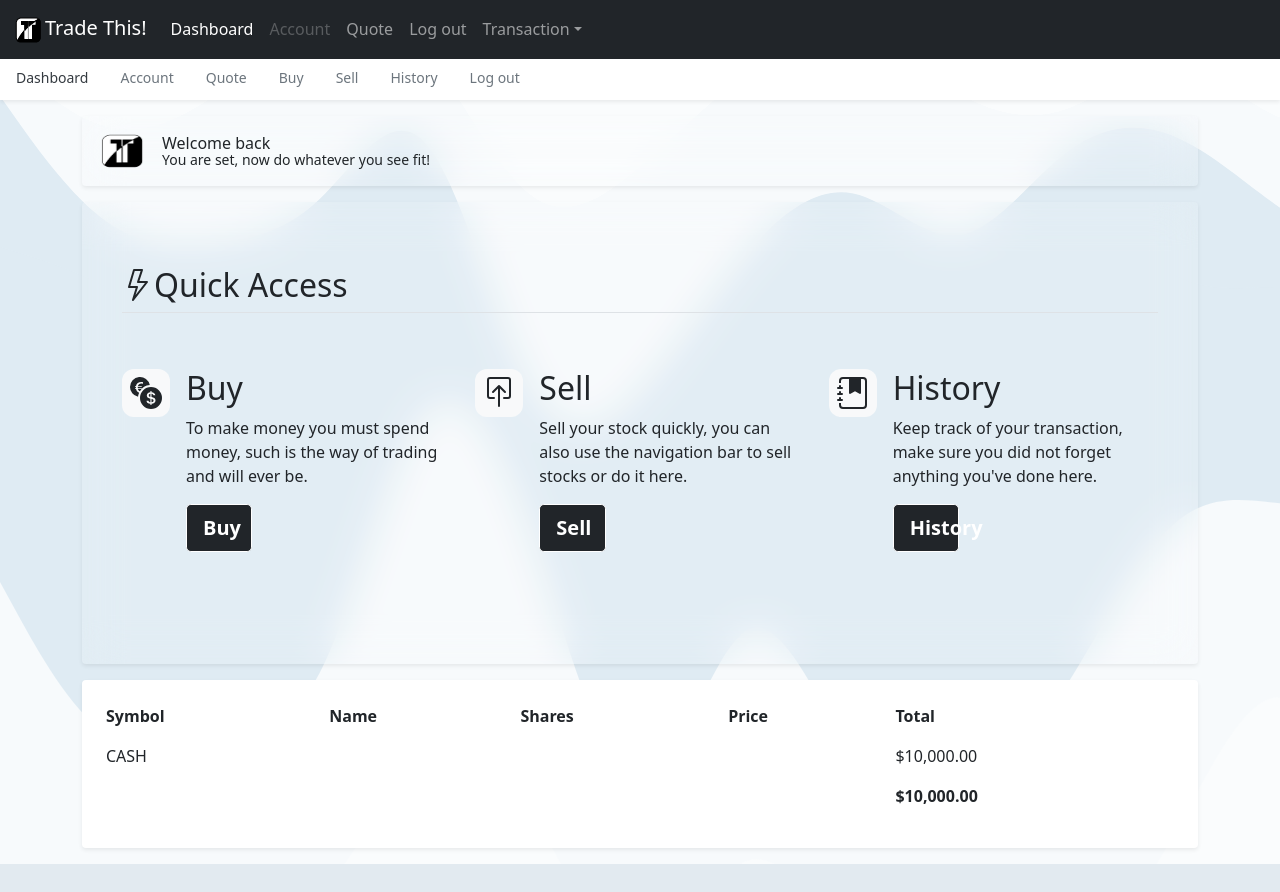
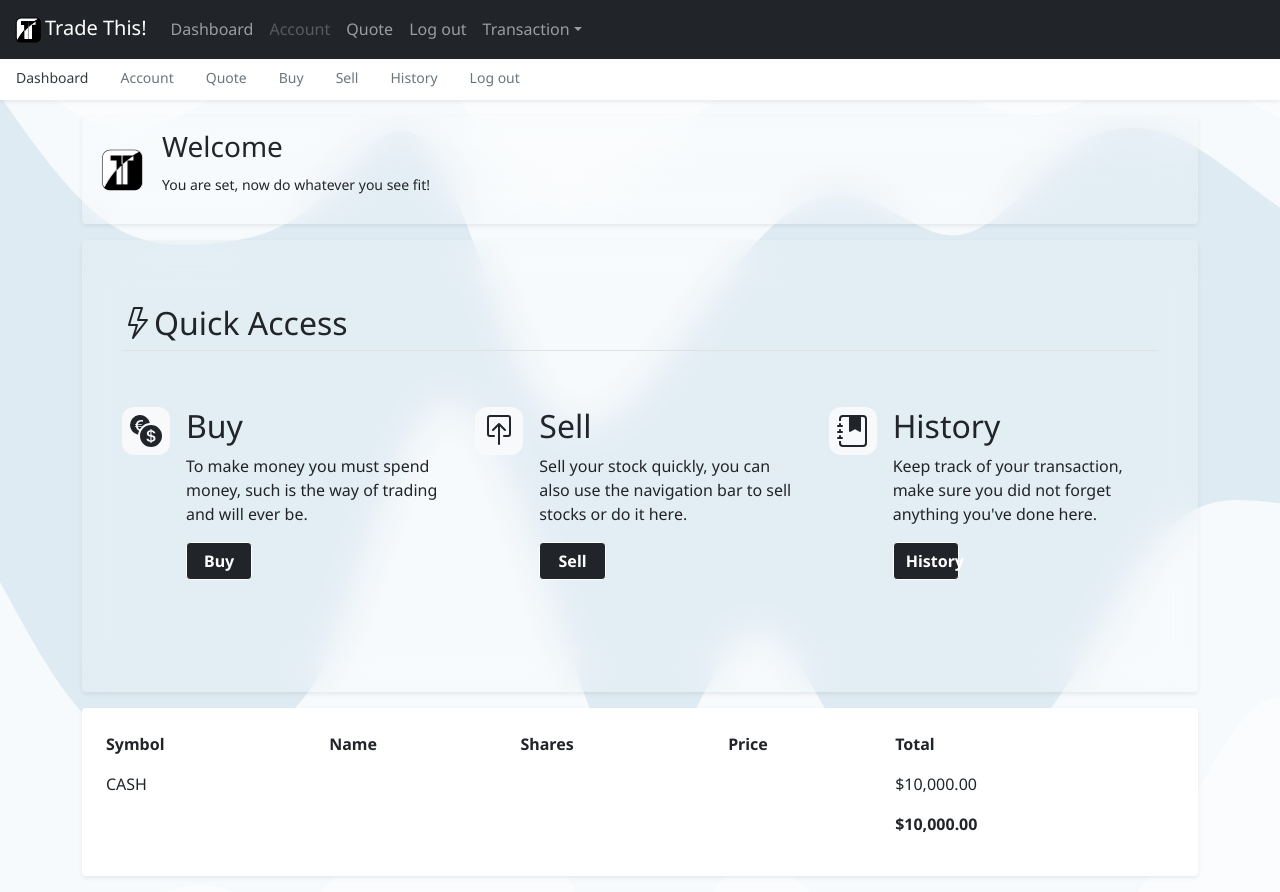
Before and after one commit to Ipcagr1d/trade-this, a Flask app: page / in a window 1280 px wide. Before the commit the page ends 864 px from the top, so only its background shows below. Run offline with Flask 2, Linux system fonts and the light colour scheme; a user stored in the database is signed in; some libraries are stand-ins or nearby versions.

Commit message:
Fixed button size

```diff
--- a/app.py
+++ b/app.py
@@ -35,12 +35,19 @@ app.config["SESSION_TYPE"] = "filesystem"
 Session(app)
 
 # Configure CS50 Library to use SQLite database
-db = SQL("sqlite:///finance.db")
+db = SQL("sqlite:///tradethis.db")
 
 # Make sure API key is set
 if not os.environ.get("API_KEY"):
     raise RuntimeError("API_KEY not set")
 
+# # Make sure API key is set
+# if not os.environ.get("API_KEY"):
+# #set iur api ke for the stock quote engine
+#     try:
+#         os.environ["API_KEY"] = "pk_55396df1894c4e10a34a4fd8f682c227"
+#     except:
+#         raise RuntimeError("API_KEY not set")
 
 @app.route("/")
 @login_required
--- a/static/index-style.css
+++ b/static/index-style.css
@@ -1,6 +1,7 @@
 html,
 body {
   overflow-x: hidden; /* Prevent scroll on narrow devices */
+  font-family: 'Noto Sans', sans-serif;
 }
 
 body {
--- a/templates/index.html
+++ b/templates/index.html
@@ -6,10 +6,12 @@
 
 {% block main %}
   <div class="acrylic d-flex align-items-center p-3 my-3 text-white rounded shadow-sm">
-    <img class="me-3" src="/static/1x/Artboard 7.png" alt="" width="48" height="38">
+    <img class="me-3" src="/static/1x/Artboard 7.png" alt="" width="48" height="48">
     <div class="lh-1">
-      <h1 class="h6 mb-0 text-dark lh-1">Welcome back</h1>
-      <small class="text-dark">You are set, now do whatever you see fit!</small>
+      <h1 class="h3 mb-0 text-dark lh-1">Welcome</h1>
+      <div class="my-3">
+        <small class="text-dark">You are set, now do whatever you see fit!</small>
+      </div>
     </div>
   </div>
 
@@ -28,7 +30,7 @@
           <div>
             <h2>Buy</h2>
             <p>To make money you must spend money, such is the way of trading and will ever be.</p>
-            <a href="/buy" class="btn btn-lg btn-secondary fw-bold border-white bg-dark btn-block w-25">
+            <a href="/buy" class="btn btn-md btn-secondary fw-bold border-white bg-dark btn-block w-25">
               Buy
             </a>
           </div>
@@ -43,7 +45,7 @@
           <div>
             <h2>Sell</h2>
             <p>Sell your stock quickly, you can also use the navigation bar to sell stocks or do it here.</p>
-            <a href="/sell" class="btn btn-lg btn-secondary fw-bold border-white bg-dark btn-block w-25">
+            <a href="/sell" class="btn btn-md btn-secondary fw-bold border-white bg-dark btn-block w-25">
               Sell
             </a>
           </div>
@@ -59,7 +61,7 @@
           <div>
             <h2>History</h2>
             <p>Keep track of your transaction, make sure you did not forget anything you've done here.</p>
-            <a href="/history" class="btn btn-lg btn-secondary fw-bold border-white bg-dark btn-block w-25">
+            <a href="/history" class="btn btn-md btn-secondary fw-bold border-white bg-dark btn-block w-25">
               History
             </a>
           </div>
--- a/templates/layout-front.html
+++ b/templates/layout-front.html
@@ -66,7 +66,9 @@
         </main>
 
         <footer class="mt-auto text-white-50">
-          <p>A personal <a href="https://getbootstrap.com/" class="text-white">project</a>, by <a href="https://twitter.com/mdo" class="text-white">@ipcagr1d</a>.</p>
+          <p>A personal <a href="https://getbootstrap.com/" class="text-white">project</a>, by <svg xmlns="http://www.w3.org/2000/svg" width="16" height="16" fill="currentColor" class="bi bi-github" viewBox="0 0 16 16">
+            <path d="M8 0C3.58 0 0 3.58 0 8c0 3.54 2.29 6.53 5.47 7.59.4.07.55-.17.55-.38 0-.19-.01-.82-.01-1.49-2.01.37-2.53-.49-2.69-.94-.09-.23-.48-.94-.82-1.13-.28-.15-.68-.52-.01-.53.63-.01 1.08.58 1.23.82.72 1.21 1.87.87 2.33.66.07-.52.28-.87.51-1.07-1.78-.2-3.64-.89-3.64-3.95 0-.87.31-1.59.82-2.15-.08-.2-.36-1.02.08-2.12 0 0 .67-.21 2.2.82.64-.18 1.32-.27 2-.27.68 0 1.36.09 2 .27 1.53-1.04 2.2-.82 2.2-.82.44 1.1.16 1.92.08 2.12.51.56.82 1.27.82 2.15 0 3.07-1.87 3.75-3.65 3.95.29.25.54.73.54 1.48 0 1.07-.01 1.93-.01 2.2 0 .21.15.46.55.38A8.012 8.012 0 0 0 16 8c0-4.42-3.58-8-8-8z"/>
+          </svg><a href="https://github.com/Ipcagr1d" class="text-white">@ipcagr1d</a>.</p>
         </footer>
       </div>
 
--- a/templates/layout.html
+++ b/templates/layout.html
@@ -40,20 +40,24 @@
 
     <link href="/static/favicon.ico" rel="icon">
 
+    <link rel="preconnect" href="https://fonts.googleapis.com">
+    <link rel="preconnect" href="https://fonts.gstatic.com" crossorigin>
+    <link href="https://fonts.googleapis.com/css2?family=Noto+Sans:ital,wght@0,400;0,700;1,400;1,700&display=swap" rel="stylesheet">
+
     <title>Trade This: {% block title %}{% endblock %}</title>
   </head>
   <body class="bg-light" id="index-body" >
     <nav class="navbar navbar-expand-lg fixed-top navbar-dark bg-dark" aria-label="Main navigation">
         <div class="container-fluid">
           <a class="navbar-brand" href="#"><img src="/static/1x/Artboard 4.png">Trade This!</a>
-          <button class="navbar-toggler p-0 border-0" type="button" id="navbarSideCollapse" aria-label="Toggle navigation">
+          <button class="navbar-toggler p-0 border-0" type="button" id="navbarSideCollapse" data-bs-toggle="offcanvas" aria-label="Toggle navigation">
             <span class="navbar-toggler-icon"></span>
           </button>
 
           <div class="navbar-collapse offcanvas-collapse" id="navbarsExampleDefault">
             <ul class="navbar-nav me-auto mb-2 mb-lg-0">
               <li class="nav-item">
-                <a class="nav-link active" aria-current="page" href="/">Dashboard</a>
+                <a class="nav-link" aria-current="page" href="/">Dashboard</a>
               </li>
               <li class="nav-item">
                 <a class="nav-link disabled" href="#">Account</a>
```
Also changed, not shown: finance.db (deleted), tradethis.db (added).
